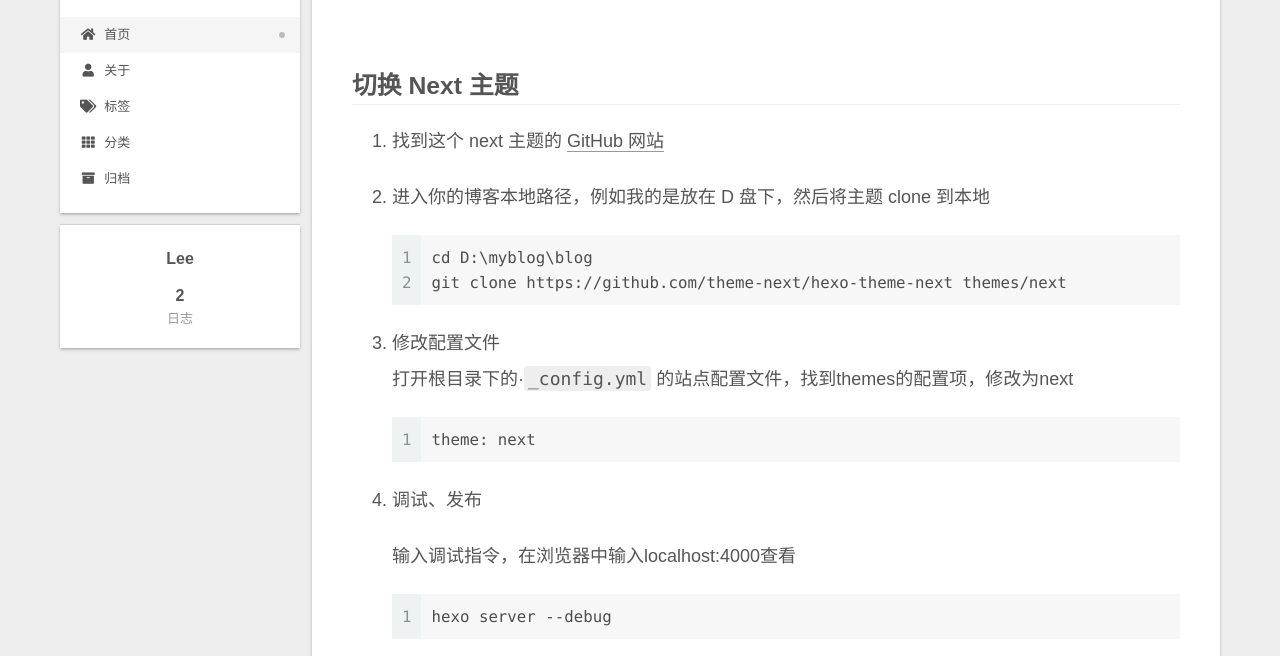
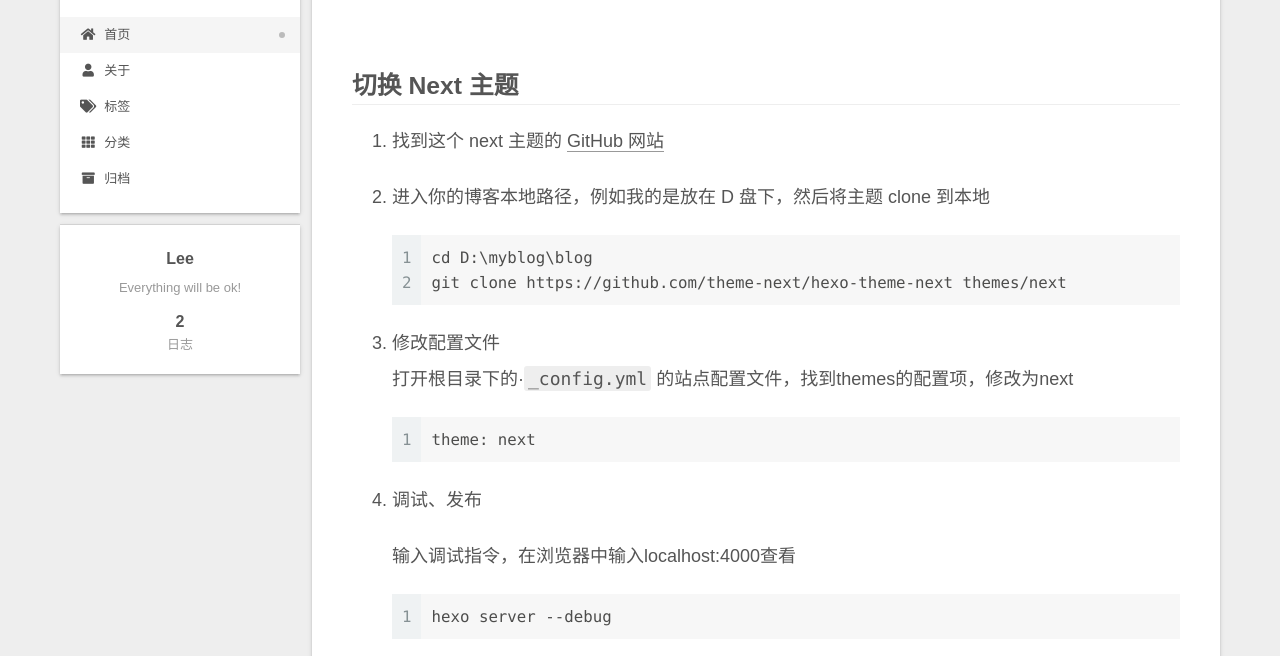
Before and after one commit to lf2021/lf2021.github.io, a plain HTML site: page index.html in a window 1280 px wide. Shown: the part 117-773 px from the top of the page. Drawn offline with Linux system fonts and the light colour scheme.

Commit message:
Site updated: 2020-05-28 00:33:08

```diff
--- a/css/main.css
+++ b/css/main.css
@@ -1168,7 +1168,7 @@ pre .javascript .function {
 }
 .links-of-author a::before,
 .links-of-author span.exturl::before {
-  background: #1a33b6;
+  background: #0b26c8;
   border-radius: 50%;
   content: ' ';
   display: inline-block;
--- a/index.html
+++ b/index.html
@@ -20,10 +20,12 @@
     var CONFIG = {"hostname":"lf2021.github.io","root":"/","scheme":"Gemini","version":"7.8.0","exturl":false,"sidebar":{"position":"left","display":"post","padding":18,"offset":12,"onmobile":false},"copycode":{"enable":false,"show_result":false,"style":null},"back2top":{"enable":true,"sidebar":false,"scrollpercent":false},"bookmark":{"enable":false,"color":"#222","save":"auto"},"fancybox":false,"mediumzoom":false,"lazyload":false,"pangu":false,"comments":{"style":"tabs","active":null,"storage":true,"lazyload":false,"nav":null},"algolia":{"hits":{"per_page":10},"labels":{"input_placeholder":"Search for Posts","hits_empty":"We didn't find any results for the search: ${query}","hits_stats":"${hits} results found in ${time} ms"}},"localsearch":{"enable":false,"trigger":"auto","top_n_per_article":1,"unescape":false,"preload":false},"motion":{"enable":true,"async":false,"transition":{"post_block":"fadeIn","post_header":"slideDownIn","post_body":"slideDownIn","coll_header":"slideLeftIn","sidebar":"slideUpIn"}}};
   </script>
 
-  <meta property="og:type" content="website">
+  <meta name="description" content="Everything will be ok!">
+<meta property="og:type" content="website">
 <meta property="og:title" content="Lee 的个人博客">
 <meta property="og:url" content="https://lf2021.github.io/index.html">
 <meta property="og:site_name" content="Lee 的个人博客">
+<meta property="og:description" content="Everything will be ok!">
 <meta property="article:author" content="Lee">
 <meta property="article:tag" content="努力一片天">
 <meta name="twitter:card" content="summary">
@@ -166,7 +168,7 @@
     <span hidden itemprop="author" itemscope itemtype="http://schema.org/Person">
       <meta itemprop="image" content="/images/avatar.gif">
       <meta itemprop="name" content="Lee">
-      <meta itemprop="description" content="">
+      <meta itemprop="description" content="Everything will be ok!">
     </span>
 
     <span hidden itemprop="publisher" itemscope itemtype="http://schema.org/Organization">
@@ -264,7 +266,7 @@
     <span hidden itemprop="author" itemscope itemtype="http://schema.org/Person">
       <meta itemprop="image" content="/images/avatar.gif">
       <meta itemprop="name" content="Lee">
-      <meta itemprop="description" content="">
+      <meta itemprop="description" content="Everything will be ok!">
     </span>
 
     <span hidden itemprop="publisher" itemscope itemtype="http://schema.org/Organization">
@@ -384,7 +386,7 @@
       <div class="site-overview-wrap sidebar-panel">
         <div class="site-author motion-element" itemprop="author" itemscope itemtype="http://schema.org/Person">
   <p class="site-author-name" itemprop="name">Lee</p>
-  <div class="site-description" itemprop="description"></div>
+  <div class="site-description" itemprop="description">Everything will be ok!</div>
 </div>
 <div class="site-state-wrap motion-element">
   <nav class="site-state">
```
Also changed, not shown: 2020/05/18/hello-world/index.html (+2 -2 lines), 2020/05/18/my first blog/index.html (+2 -2 lines), archives/2020/05/index.html (+4 -2 lines), archives/2020/index.html (+4 -2 lines), archives/index.html (+4 -2 lines).
